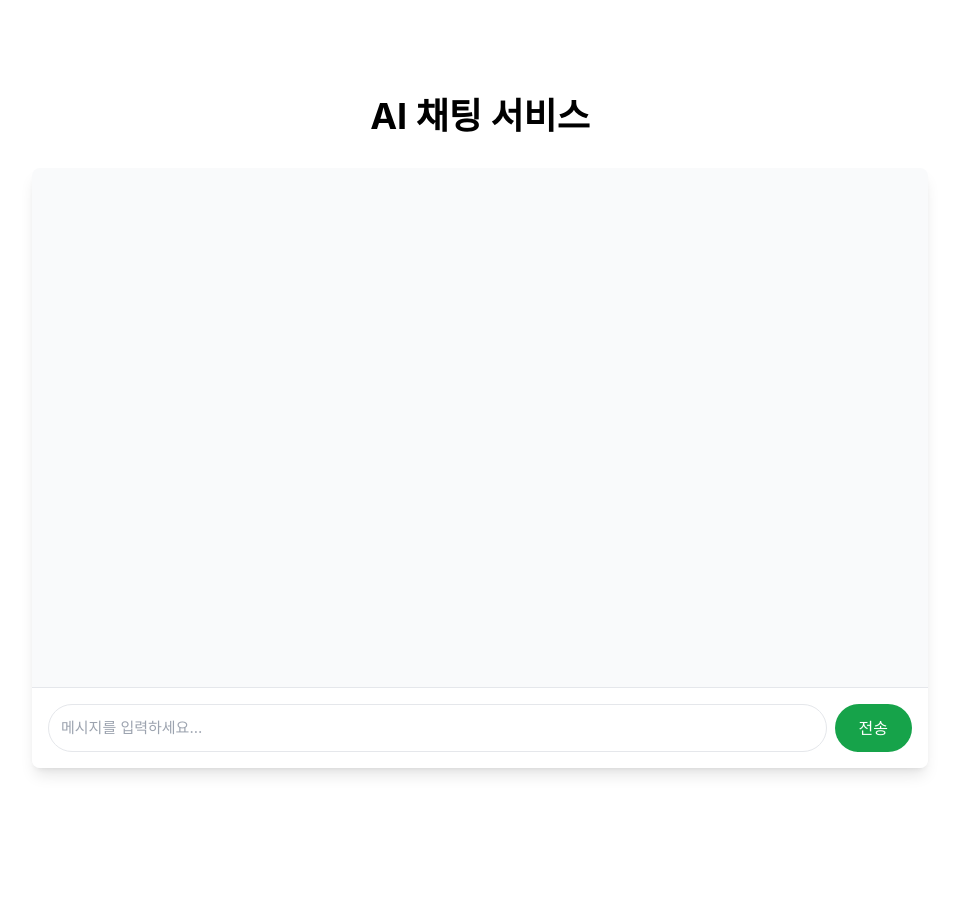
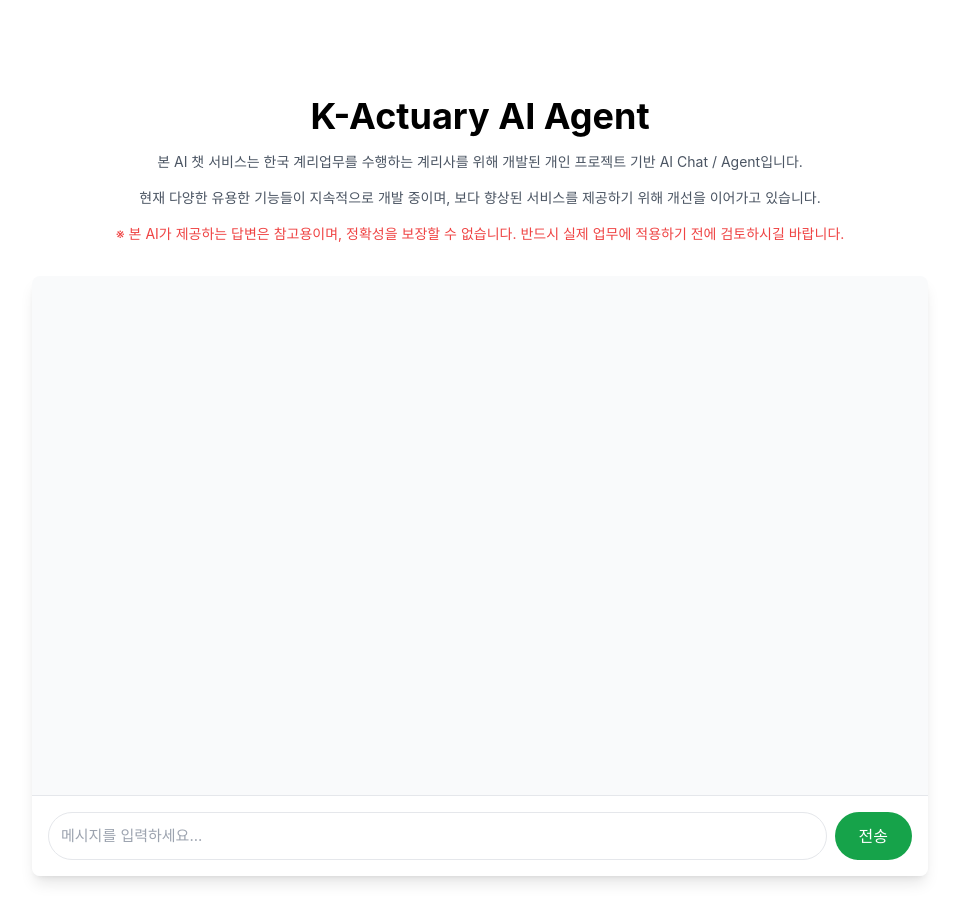
Before and after one commit to chrischangminlee/K_Actuary_AI_Agent, a Next.js app: page / in a window 1280 px wide. Shown: the top 922 px of the page, without its empty margins (160-1119 px from the left). Before the commit the page ends 864 px from the top, so only its background shows below. Built offline with nearby package versions, Linux system fonts and the light colour scheme; a web font is replaced by a local one.

Commit message:
Update page title and add description

```diff
--- a/src/app/layout.tsx
+++ b/src/app/layout.tsx
@@ -1,8 +1,8 @@
 import './globals.css';
 
 export const metadata = {
-  title: 'Next.js',
-  description: 'Generated by Next.js',
+  title: 'K-Actuary AI Agent',
+  description: '한국 계리사를 위한 AI 챗봇 서비스',
 }
 
 export default function RootLayout({
--- a/src/app/page.tsx
+++ b/src/app/page.tsx
@@ -4,7 +4,12 @@ export default function Home() {
   return (
     <main className="flex min-h-screen flex-col items-center justify-between p-24">
       <div className="w-full max-w-4xl">
-        <h1 className="text-4xl font-bold mb-8 text-center">AI 채팅 서비스</h1>
+        <h1 className="text-4xl font-bold mb-4 text-center">K-Actuary AI Agent</h1>
+        <div className="text-sm text-gray-600 mb-8 space-y-4 text-center">
+          <p>본 AI 챗 서비스는 한국 계리업무를 수행하는 계리사를 위해 개발된 개인 프로젝트 기반 AI Chat / Agent입니다.</p>
+          <p>현재 다양한 유용한 기능들이 지속적으로 개발 중이며, 보다 향상된 서비스를 제공하기 위해 개선을 이어가고 있습니다.</p>
+          <p className="text-red-500">※ 본 AI가 제공하는 답변은 참고용이며, 정확성을 보장할 수 없습니다. 반드시 실제 업무에 적용하기 전에 검토하시길 바랍니다.</p>
+        </div>
         <ChatInterface />
       </div>
     </main>
```
